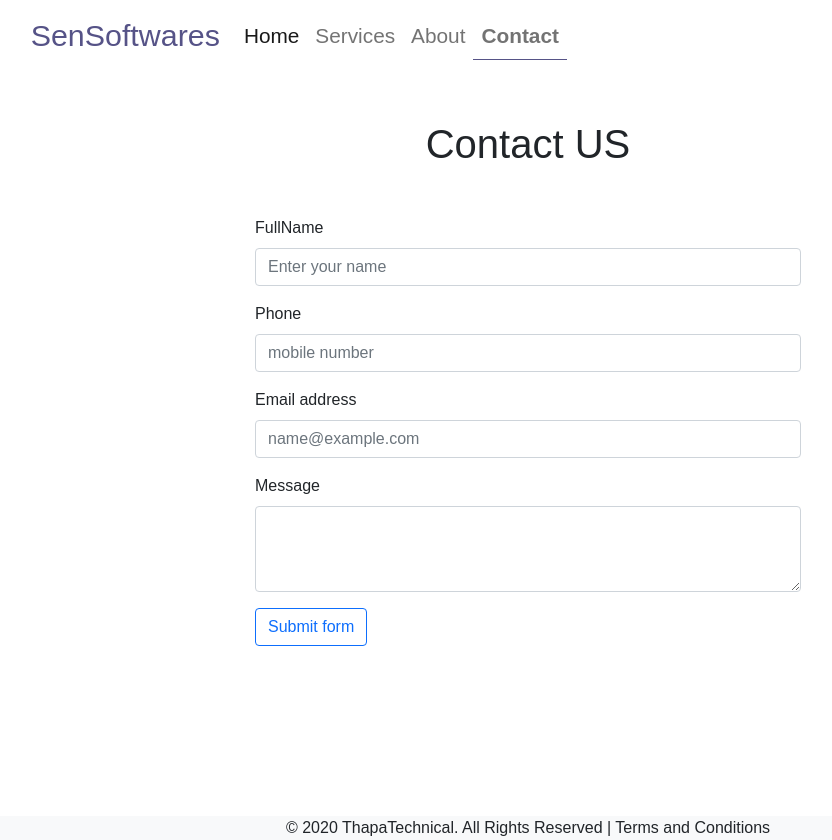
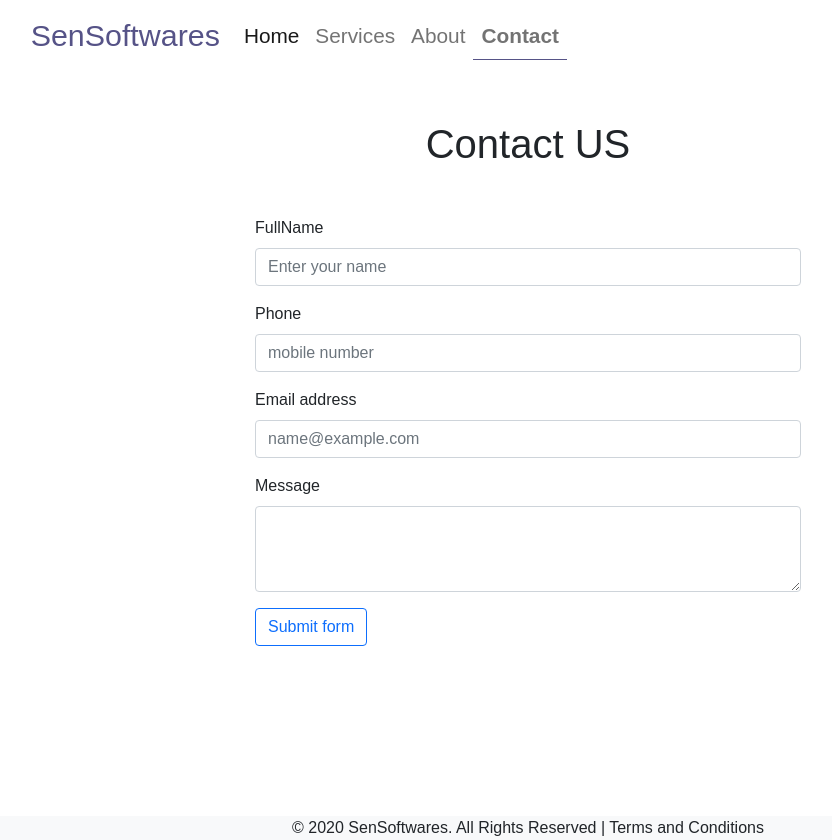
Before and after one commit to warpan20/first-react-deploy, a React (Create React App) app: page /contact in a window 1280 px wide. Shown: the whole page, without its empty margins (112-944 px from the left). Built offline with nearby package versions, Linux system fonts and the light colour scheme; a web font is replaced by a local one.

Commit message:
third commit

```diff
--- a/src/Footer.jsx
+++ b/src/Footer.jsx
@@ -4,7 +4,7 @@
   return (
     <>
       <footer className="w-100 bg-light text-center">
-        <p>© 2020 ThapaTechnical. All Rights Reserved | Terms and Conditions</p>
+        <p>© 2020 SenSoftwares. All Rights Reserved | Terms and Conditions</p>
       </footer>
     </>
   );
```
Also changed, not shown: 8 other files (tests, documents, lock files or other folders).
